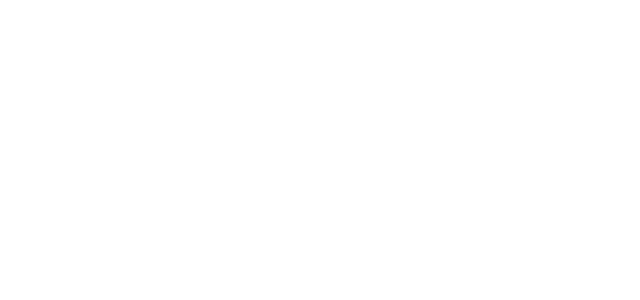
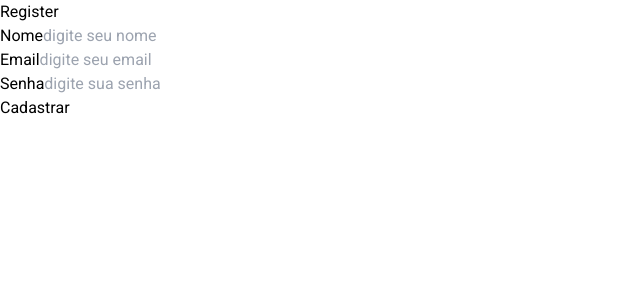
Before and after one commit to LeoAlvarenga404/ReactModern, a React (Vite) app: page /register in a window 1280 px wide. Before the commit this address had no page. Shown: the top 300 px of the page, without its empty margins (0-640 px from the left). Built offline with nearby package versions, Linux system fonts and the light colour scheme.

Commit message:
create auth hook

```diff
--- a/src/components/LoginForm.jsx
+++ b/src/components/LoginForm.jsx
@@ -1,33 +1,34 @@
 import { useState } from 'react';
-import axios from '../api/conexao';
+import { useAuth } from '../hooks/auth';
 
 export function LoginForm() {
   const [email, setEmail] = useState('');
   const [senha, setSenha] = useState('');
 
-  async function submitFazerLogin(e) {
+  const { signIn } = useAuth();
+
+  function handleSignIn(e) {
     e.preventDefault();
-
-    try {
-      await axios.post('/usuarios/login', { email, senha });
-      console.log('Usuário logado:');
-
-    } catch {
-      console.log('deu errado');
-    }
+    signIn({ email, senha });
   }
 
   return (
-    <form onSubmit={submitFazerLogin}>
+    <form onSubmit={handleSignIn}>
       <div>
         <label>EMAIL</label>
-        <input type="email" value={email} required
+        <input
+          type="email"
+          value={email}
+          required
           onChange={(e) => setEmail(e.target.value)}
         />
       </div>
       <div>
         <label>SENHA</label>
-        <input type="password" value={senha} required
+        <input
+          type="password"
+          value={senha}
+          required
           onChange={(e) => setSenha(e.target.value)}
         />
       </div>
--- a/src/components/RegisterForm.jsx
+++ b/src/components/RegisterForm.jsx
@@ -1,46 +1,48 @@
-// src/components/RegisterForm.jsx
-import { useState } from 'react';
-import api from '../api/conexao';
+import { useState } from 'react'
+import axios from '../api/conexao'
+
 
 export function RegisterForm() {
-  const [formData, setFormData] = useState({
-    nome: '',
-    email: '',
-    senha: '',
-  });
+  const [ nome, setNome ] = useState('')
+  const [ email, setEmail ] = useState('')
+  const [ senha, setSenha ] = useState('')
 
-  const handleChange = (e) => {
-    setFormData({
-      ...formData,
-      [e.target.name]: e.target.value,
-    });
-  };
 
-  const handleSubmit = async (e) => {
-    e.preventDefault();
+  async function CadastrarUsuario(e) {
+    e.preventDefault()
+
     try {
-      const response = await api.post('/usuarios/register', formData);
-      console.log('Usuário registrado:', response.data);
-    } catch (error) {
-      console.error('Erro ao registrar usuário:', error);
+      await axios.post('/usuarios/register', {nome, email, senha})
+      console.log('usuário cadastrado')
+    } catch(error) {
+      console.log('erro ao cadastrar usuário', error)
     }
-  };
+  }
+
 
   return (
-    <form onSubmit={handleSubmit}>
+    <form onSubmit={CadastrarUsuario}>
       <div>
-        <label>Nome:</label>
-        <input type="text" name="nome" value={formData.nome} onChange={handleChange} required />
+        <label htmlFor="nome">Nome</label>
+        <input id="nome"type="text" placeholder="digite seu nome"
+          onChange={(e) => setNome(e.target.value)}
+        />
       </div>
       <div>
-        <label>Email:</label>
-        <input type="email" name="email" value={formData.email} onChange={handleChange} required />
+        <label htmlFor="email">Email</label>
+        <input id="email"type="text" placeholder="digite seu email"
+          onChange={(e) => setEmail(e.target.value)}
+
+        />
       </div>
       <div>
-        <label>Senha:</label>
-        <input type="password" name="senha" value={formData.senha} onChange={handleChange} required />
+        <label htmlFor="senha">Senha</label>
+        <input id="senha"type="text" placeholder="digite sua senha"
+          onChange={(e) => setSenha(e.target.value)}
+        />
       </div>
-      <button type="submit">Registrar</button>
+      <button type='submit'>Cadastrar</button>
     </form>
-  );
-};
+
+  )
+}
--- /dev/null
+++ b/src/hooks/auth.jsx
@@ -0,0 +1,66 @@
+import { createContext, useContext, useEffect, useState } from 'react';
+import axios from '../api/conexao';
+
+export const AuthContext = createContext({});
+
+function AuthProvider({ children }) {
+  const [data, setData] = useState({});
+
+  async function signIn({ email, senha }) {
+    try {
+      const response = await axios.post('/usuarios/login', { email, senha });
+      const { usuario, token } = response.data;
+
+      localStorage.setItem('@reactmodern:usuario', JSON.stringify(usuario));
+      localStorage.setItem('@reactmodern:token', token);
+
+      axios.defaults.headers.common['Authorization'] = `Bearer ${token}`;
+
+      setData({ usuario, token });
+      alert('Usuário logado com sucesso!');
+    } catch (error) {
+      if (error.response) {
+        alert('Erro ao tentar logar.');
+      } else {
+        alert('Não foi possível entrar.');
+      }
+    }
+  }
+
+  useEffect(() => {
+    const token = localStorage.getItem('@reactmodern:token');
+    const usuario = localStorage.getItem('@reactmodern:usuario');
+
+    if (token && usuario) {
+      try {
+        axios.defaults.headers.common['Authorization'] = `Bearer ${token}`;
+        setData({
+          token,
+          usuario: JSON.parse(usuario),
+        });
+      } catch (error) {
+        console.error('Erro ao analisar os dados do usuário:', error);
+        localStorage.removeItem('@reactmodern:token');
+        localStorage.removeItem('@reactmodern:usuario');
+      }
+    }
+  }, []);
+
+  return (
+    <AuthContext.Provider value={{ signIn, usuario: data.usuario }}>
+      {children}
+    </AuthContext.Provider>
+  );
+}
+
+function useAuth() {
+  const context = useContext(AuthContext);
+
+  if (!context) {
+    throw new Error('useAuth deve ser usado dentro de um AuthProvider');
+  }
+
+  return context;
+}
+
+export { AuthProvider, useAuth };
--- a/src/main.jsx
+++ b/src/main.jsx
@@ -1,10 +1,14 @@
 import { StrictMode } from 'react';
 import { createRoot } from 'react-dom/client';
 import { AppRoutes } from './routes/routes';
+
+import { AuthProvider } from './hooks/auth';
 import './index.css';
 
 createRoot(document.getElementById('root')).render(
   <StrictMode>
-    <AppRoutes />
+    <AuthProvider>
+      <AppRoutes />
+    </AuthProvider>
   </StrictMode>
 )
--- a/src/routes/routes.jsx
+++ b/src/routes/routes.jsx
@@ -1,8 +1,8 @@
-// src/routes/AppRoutes.jsx
-import { BrowserRouter as Router, Route, Routes } from 'react-router-dom';
+import { BrowserRouter as Router, Route, Routes, Navigate } from 'react-router-dom';
 import { Home } from '../pages/Home';
 import { Teste } from '../pages/Teste';
 import { SignIn } from '../pages/SignIn'
+import { SignUp } from '../pages/SignUp'
 
 export function AppRoutes() {
   return (
@@ -11,6 +11,8 @@ export function AppRoutes() {
         <Route path="/" element={<Home />} />
         <Route path="/teste" element={<Teste />} />
         <Route path="/login" element={<SignIn />}/>
+        <Route path="/register" element={<SignUp />}/>
+        <Route path='*' element={<Navigate to="/"/>}/>
       </Routes>
     </Router>
   );
```
Also changed, not shown: src/routes/auth.routes.jsx (added), 1 other file (tests, documents, lock files or other folders).
